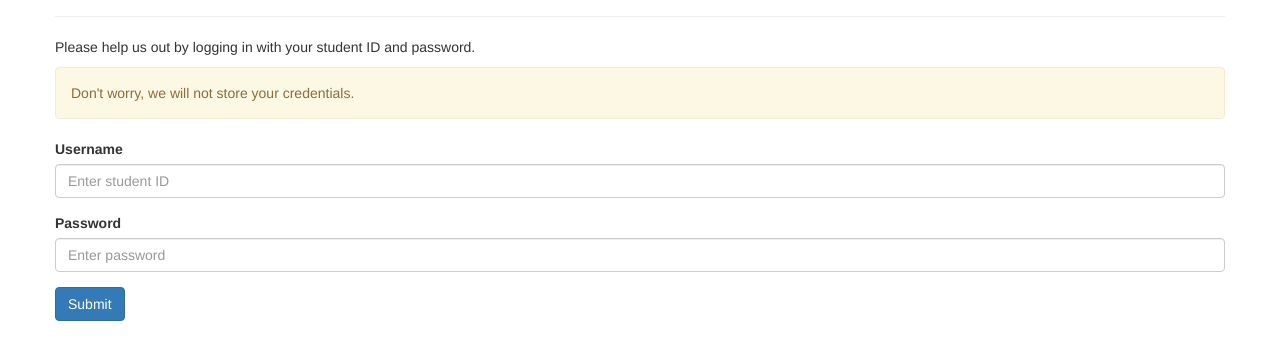
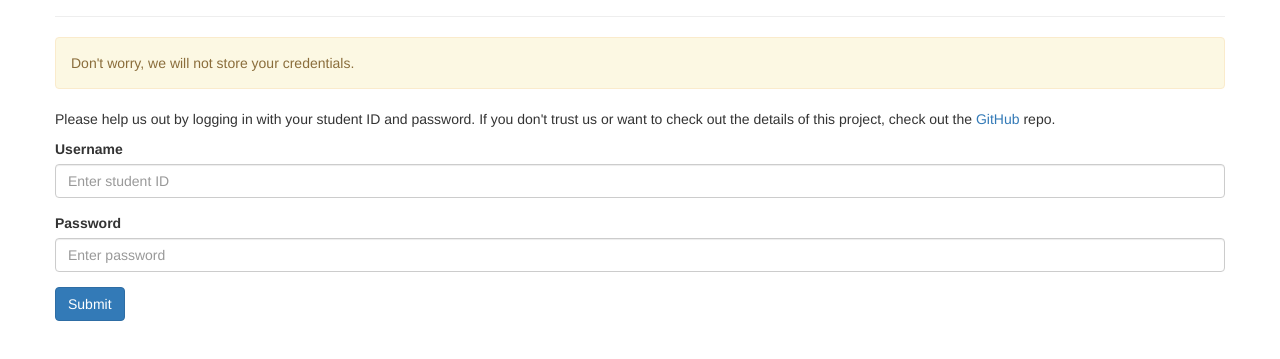
Before and after one commit to dabroek/infombin-scraper, a website: page views/index.html in a window 1280 px wide. Shown: the part 83-442 px from the top of the page. Drawn offline with nearby package versions, Linux system fonts and the light colour scheme.

Commit message:
Added link to repo

```diff
--- a/views/index.html
+++ b/views/index.html
@@ -13,10 +13,10 @@
     <div class="page-header">
       <h1>Web scraper <small>Student team 1</small></h1>
     </div>
-    <p>Please help us out by logging in with your student ID and password.</p>
     <div class="alert alert-warning">
       <p>Don't worry, we will not store your credentials.</p>
     </div>
+    <p>Please help us out by logging in with your student ID and password. If you don't trust us or want to check out the details of this project, check out the <a href="https://github.com/dabroek/infombin-scraper" target="_blank">GitHub</a> repo.</p>
     <form action="/login" method="post">
       <div class="form-group">
         <label for="username">Username</label>
```
